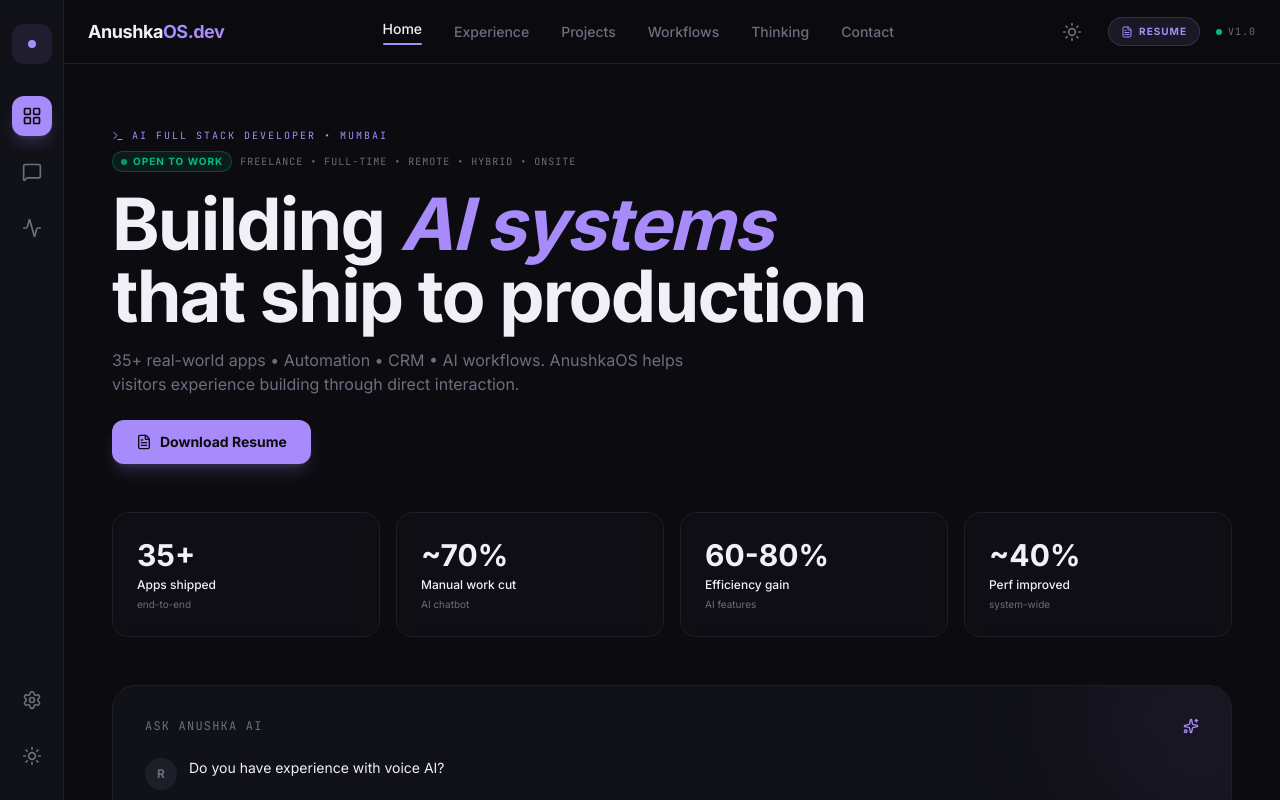
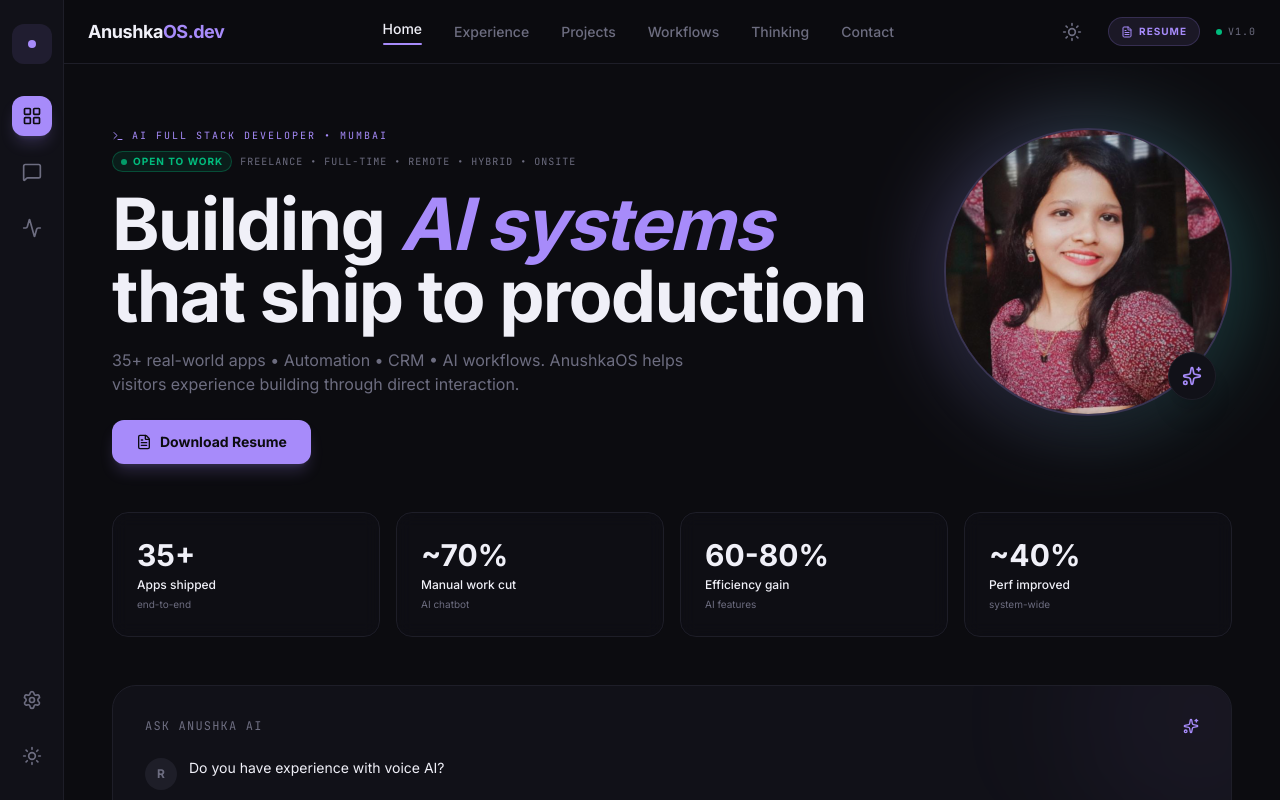
Before and after one commit to anushkasagvekar4/anushkas_portfolio, a Next.js app in the folder anushkas_portfolio/: page / in a window 1280 px wide. Shown: the top 800 px of the page. Built offline with nearby package versions, Linux system fonts and the light colour scheme.

Commit message:
updated the Hero section to use photo

```diff
--- a/anushkas_portfolio/components/sections/hero.tsx
+++ b/anushkas_portfolio/components/sections/hero.tsx
@@ -3,6 +3,8 @@
 import { motion } from "framer-motion";
 import { Sparkles, Terminal, ArrowRight, Send, FileText } from "lucide-react";
 import { cn } from "@/lib/utils";
+
+import Image from "next/image";
 
 const metrics = [
   { label: "Apps shipped", value: "35+", sub: "end-to-end" },
@@ -15,7 +17,8 @@ export function Hero() {
   return (
     <section className="relative flex flex-col gap-12 pt-8">
       {/* Name Title */}
-      <div className="flex flex-col gap-4">
+      <div className="flex flex-col md:flex-row gap-8 md:items-start justify-between">
+        <div className="flex flex-col gap-4 flex-1">
           <div className="flex flex-col gap-2">
             <div className="flex items-center gap-2 text-[10px] font-mono uppercase tracking-[0.2em] text-primary">
               <Terminal size={12} />
@@ -48,6 +51,30 @@ export function Hero() {
               Download Resume
             </a>
           </div>
+        </div>
+
+        {/* Profile Photo */}
+        <motion.div
+          initial={{ opacity: 0, scale: 0.9 }}
+          animate={{ opacity: 1, scale: 1 }}
+          transition={{ delay: 0.2 }}
+          className="relative group shrink-0"
+        >
+          <div className="absolute -inset-2 rounded-full bg-gradient-to-r from-primary to-[#2dd4bf] opacity-30 blur-2xl group-hover:opacity-50 transition-opacity duration-500" />
+          <div className="relative h-44 w-44 md:h-72 md:w-72 overflow-hidden rounded-full border-2 border-primary/20 bg-muted shadow-2xl transition-all duration-500 group-hover:border-primary/50 group-hover:scale-[1.02]">
+            <Image
+              src="/image.png"
+              alt="Anushka Sagvekar"
+              fill
+              className="object-cover transition-transform duration-500 group-hover:scale-110"
+              priority
+            />
+          </div>
+
+          <div className="absolute bottom-4 right-4 flex items-center justify-center h-12 w-12 rounded-full bg-card border border-border shadow-xl">
+            <Sparkles size={20} className="text-primary" />
+          </div>
+        </motion.div>
       </div>
 
       {/* Metrics Grid */}
```
Also changed, not shown: anushkas_portfolio/public/image.png (added). Lines whose indentation alone changed are shown as unchanged.
